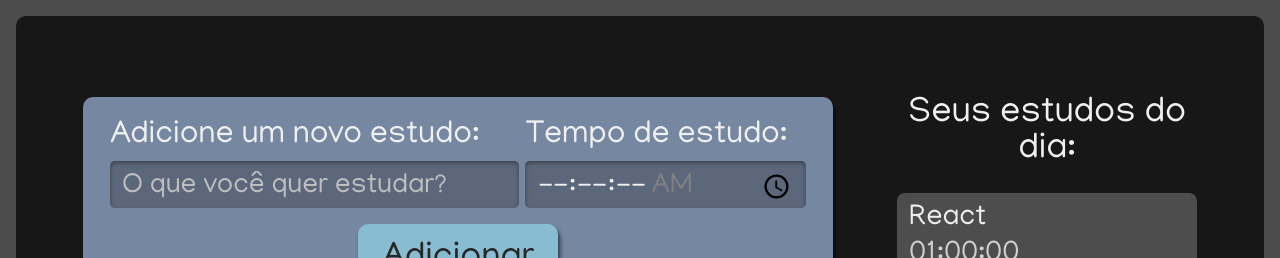
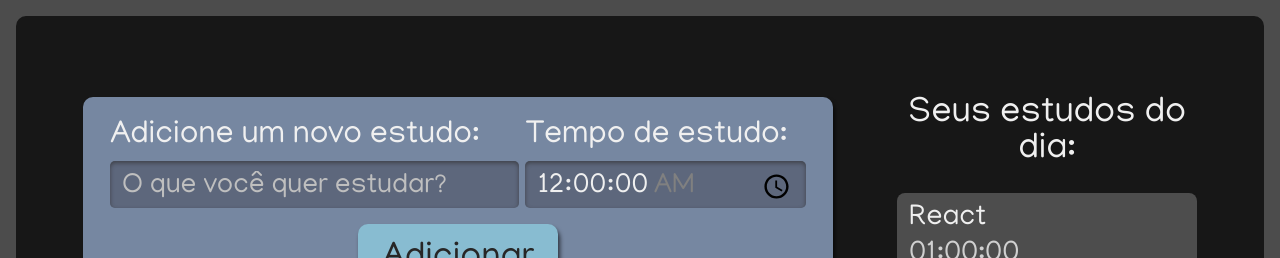
Before and after one commit to Levieber/study-timer, a React (Vite) app: page / in a window 1280 px wide. Shown: the top 258 px of the page. Built offline with nearby package versions, Linux system fonts and the light colour scheme.

Commit message:
refactor: controlled inputs and submit handler

```diff
--- a/src/components/Form/index.tsx
+++ b/src/components/Form/index.tsx
@@ -3,16 +3,44 @@ import Button from "../Button";
 import styles from "./Form.module.scss";
 
 export default class Form extends React.Component {
+  state = {
+    task: "",
+    time: "00:00:00",
+  };
+
+  addTask = (event: React.FormEvent<HTMLFormElement>) => {
+    event.preventDefault();
+    console.log(this.state);
+  };
+
   render() {
     return (
-      <form className={styles.newTask}>
+      <form className={styles.newTask} onSubmit={this.addTask}>
         <div className={styles.inputContainer}>
           <label htmlFor="task">Adicione um novo estudo:</label>
-          <input type="text" name="task" id="task" placeholder="O que você quer estudar?" required />
+          <input
+            value={this.state.task}
+            onChange={(ev) => this.setState({ task: ev.target.value })}
+            type="text"
+            name="task"
+            id="task"
+            placeholder="O que você quer estudar?"
+            required
+          />
         </div>
         <div className={styles.inputContainer}>
           <label htmlFor="time">Tempo de estudo:</label>
-          <input type="time" step="1" name="time" id="name" min="00:00:00" max="01:30:00" required />
+          <input
+            value={this.state.time}
+            onChange={(ev) => this.setState({ time: ev.target.value })}
+            type="time"
+            step="1"
+            name="time"
+            id="name"
+            min="00:00:00"
+            max="01:30:00"
+            required
+          />
         </div>
         <Button>Adicionar</Button>
       </form>
```
